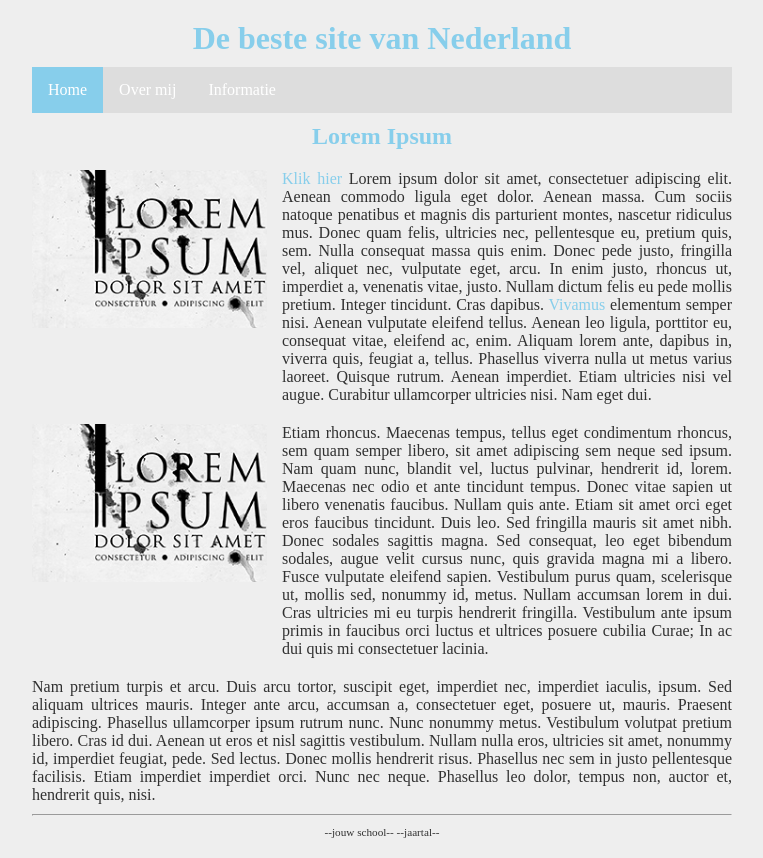
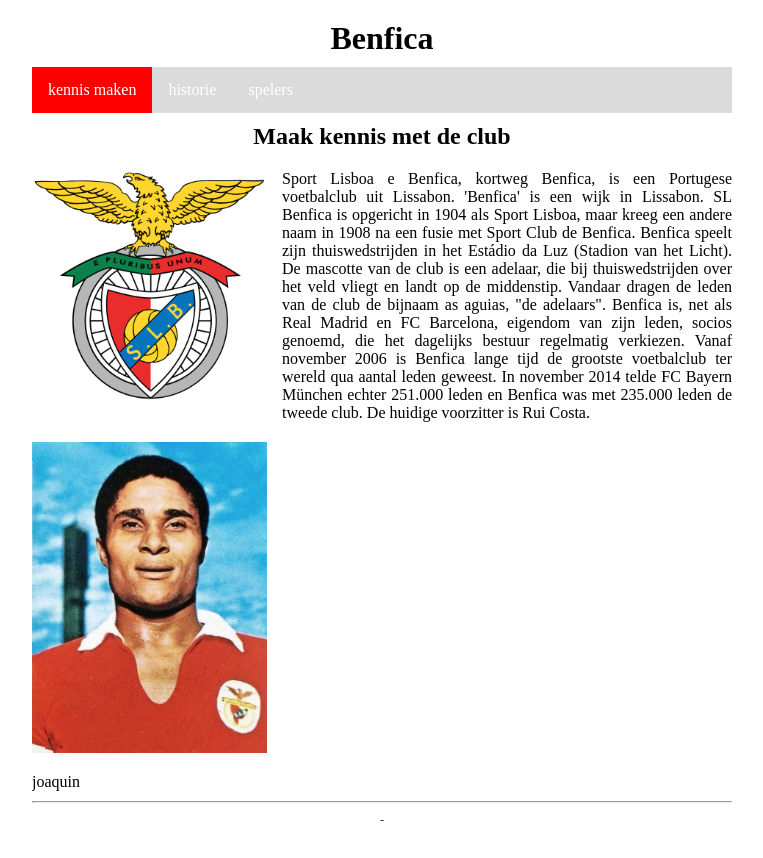
Before and after one commit to emmaus-4h/website-4hin2-joaquin, a plain HTML site: page index.html in a window 1280 px wide. Shown: the whole page, without its empty margins (258-1021 px from the left). Drawn offline with Linux system fonts and the light colour scheme.

Commit message:
commit na overzetten

```diff
--- a/index.html
+++ b/index.html
@@ -12,66 +12,48 @@
   <div class="page">
 
     <header>
-      <h1 id="hoofdtitel" class="belangrijk">De beste site van Nederland</h1>
+      <h1 id="hoofdtitel" class="belangrijk">Benfica</h1>
     </header>
 
     <nav>
       <ul>
-        <li><a class="active" href="index.html">Home</a></li>
-        <li><a href="overmij.html">Over mij</a></li>
-        <li><a href="info.html">Informatie</a></li>
+        <li><a class="active" href="index.html">kennis maken</a></li>
+        <li><a href="overmij.html">historie</a></li>
+        <li><a href="info.html">spelers</a></li>
       </ul>
     </nav>
 
     <main>
-      <h2>Lorem Ipsum</h2>
+      <h2>Maak kennis met de club
+    </h2>
 
       <div class="item">
-        <img class="item-plaatje" src="afbeeldingen/loremipsum.jpg" alt="lorem ipsum">
-        <p class="item-tekst">
-          <a href="http://nu.nl">Klik hier</a> Lorem ipsum dolor sit amet, consectetuer adipiscing elit. Aenean commodo
-          ligula eget dolor. Aenean massa. Cum sociis natoque penatibus et magnis dis parturient montes, nascetur
-          ridiculus mus. Donec quam felis, ultricies nec, pellentesque eu, pretium quis, sem. Nulla consequat massa quis
-          enim. Donec pede justo, fringilla vel, aliquet nec, vulputate eget, arcu. In enim justo, rhoncus ut, imperdiet
-          a, venenatis vitae, justo. Nullam dictum felis eu pede mollis pretium. Integer tincidunt. Cras dapibus. <a
-            href="http://www.encyclo.nl/begrip/dum%20vivimus%20vivamus">Vivamus</a> elementum semper nisi. Aenean
-          vulputate eleifend tellus. Aenean leo ligula, porttitor eu, consequat vitae, eleifend ac, enim. Aliquam lorem
-          ante, dapibus in, viverra quis, feugiat a, tellus. Phasellus viverra nulla ut metus varius laoreet. Quisque
-          rutrum. Aenean imperdiet. Etiam ultricies nisi vel augue. Curabitur ullamcorper ultricies nisi. Nam eget dui.
-        </p>
+        <img class="item-plaatje" src="afbeeldingen/SL_Benfica_logo.svg.png" alt="lorem ipsum">
+        <p> Sport Lisboa e Benfica, kortweg Benfica, is een Portugese voetbalclub uit Lissabon. 'Benfica' is een wijk in Lissabon. SL Benfica is opgericht in 1904 als Sport Lisboa, maar kreeg een andere naam in 1908 na een fusie met Sport Club de Benfica.
+
+        Benfica speelt zijn thuiswedstrijden in het Estádio da Luz (Stadion van het Licht). De mascotte van de club is een adelaar, die bij thuiswedstrijden over het veld vliegt en landt op de middenstip. Vandaar dragen de leden van de club de bijnaam as aguias, "de adelaars".
+
+        Benfica is, net als Real Madrid en FC Barcelona, eigendom van zijn leden, socios genoemd, die het dagelijks bestuur regelmatig verkiezen. Vanaf november 2006 is Benfica lange tijd de grootste voetbalclub ter wereld qua aantal leden geweest. In november 2014 telde FC Bayern München echter 251.000 leden en Benfica was met 235.000 leden de tweede club. De huidige voorzitter is Rui Costa.
+
+</p>
       </div>
 
       <div class="item">
-        <img class="item-plaatje" src="afbeeldingen/loremipsum.jpg" alt="lorem ipsum">
+        <img class="item-plaatje" src="afbeeldingen/Eusebio-585x775.jpg" alt="lorem ipsum">
         <p class="item-tekst">
-          Etiam rhoncus. Maecenas tempus, tellus eget
-          condimentum rhoncus, sem quam semper libero, sit amet adipiscing sem neque sed ipsum. Nam quam nunc, blandit
-          vel, luctus pulvinar, hendrerit id, lorem. Maecenas nec odio et ante tincidunt tempus. Donec vitae sapien ut
-          libero venenatis faucibus. Nullam quis ante. Etiam sit amet orci eget eros faucibus tincidunt. Duis leo. Sed
-          fringilla mauris sit amet nibh. Donec sodales sagittis magna. Sed consequat, leo eget bibendum sodales, augue
-          velit cursus nunc, quis gravida magna mi a libero. Fusce vulputate eleifend sapien. Vestibulum purus quam,
-          scelerisque ut, mollis sed, nonummy id, metus. Nullam accumsan lorem in dui. Cras ultricies mi eu turpis
-          hendrerit fringilla. Vestibulum ante ipsum primis in faucibus orci luctus et ultrices posuere cubilia Curae;
-          In
-          ac dui quis mi consectetuer lacinia.
+
         </p>
       </div>
 
       <p>
-        Nam pretium turpis et arcu. Duis arcu tortor, suscipit eget, imperdiet nec, imperdiet iaculis, ipsum. Sed
-        aliquam ultrices mauris. Integer ante arcu, accumsan a, consectetuer eget, posuere ut, mauris. Praesent
-        adipiscing. Phasellus ullamcorper ipsum rutrum nunc. Nunc nonummy metus. Vestibulum volutpat pretium libero.
-        Cras id dui. Aenean ut eros et nisl sagittis vestibulum. Nullam nulla eros, ultricies sit amet, nonummy id,
-        imperdiet feugiat, pede. Sed lectus. Donec mollis hendrerit risus. Phasellus nec sem in justo pellentesque
-        facilisis. Etiam imperdiet imperdiet orci. Nunc nec neque. Phasellus leo dolor, tempus non, auctor et, hendrerit
-        quis, nisi.
+joaquin
       </p>
 
     </main>
 
     <footer>
       <hr />
-      <p class="smalltext">--jouw school-- --jaartal--</p>
+      <p class="smalltext">-</p>
     </footer>
 
   </div>
--- a/style.css
+++ b/style.css
@@ -1,10 +1,9 @@
-/* Instellingen om fouten te helpen vinden,
-   uncomment om aan te zetten */
+/* Instellingen tussen commentaar zijn handig om fouten te helpen vinden, uncomment om aan te zetten */
 
 /* zorg dat elke box een gestippelde rand krijgt,
    zodat je de afmeting goed kunt zien,
-   let op 1: dit kan de layout soms kan wijzigen
-   let op 2: laat 1 sterretje voor { staan als je commentaar weghaalt */
+   letop 1: dit kan de layout soms kan wijzigen
+   letop 2: laat 1 sterretje voor { staan als je commentaar weghaalt */
 /*  * {border: 1px dotted black;}   */
 
 /* zorg dat elke box een doorzichtige donkere achtergrond krijgt,
@@ -12,36 +11,28 @@
    letop: laat 1 sterretje voor { staan als je commentaar weghaalt */
 /*  * {background-color: rgba(0,0,0,5%);}  */
 
-
-/************************* BASISINSTELLINGEN *************************/
-
 /* Basisinstellingen voor alle pagina's, alleen aanpassen als je pro wilt worden */
 
-* {                               /* geldt voor alles */
-  box-sizing: border-box;         /* zorg dat border meetelt bij de width en height van boxen */
-  margin: 0px;                    /* standaard marge 0 pixels */
+* {                                        /* geldt voor alles */
+  box-sizing: border-box;                  /* zorg dat border meetelt bij de width en height van boxen */
+  margin: 0px;                             /* standaard marge 0 */
 }
 
 html, body {                      /* geldt voor html en body */
-  background-color: #EEEEEE;    /* achtergrondkleur lichtgrijs */
-  color: #303030;               /* tekstkleur donkergrijs */
+  margin: 0px;                    /* standaard marge 0 */
+  background-color: #ffffff;    /* achtergrondkleur lichtgrijs */
+  color: #000000;               /* tekstkleur donkergrijs */
 }
 
 div {                             /* geldt voor div */
-  overflow: hidden;               /* zorgt dat een <div> de hoogte krijgt van wat erin zit
-                                     (anders tellen de floats erin niet mee voor de hoogte
-                                     en wordt dus wel eens hoogte 0) */
+  overflow: hidden;               /* zorgt dat DIV de hoogte krijgt van wat erin zit (anders tellen de floats erin niet mee voor de hoogte en wordt dus wel eens hoogte 0) */
 }
 
-
-/************************* ALLE WEBPAGINA'S *************************/
-
-/* Indeling en opmaak voor alle pagina's */
+/* Indeling voor alle pagina's */
 
 .page {
   width: 700px;                   /* vaste breedte van 700 pixels */
-  margin: 10px auto;              /* boven en onder 10 pixels marge,
-                                     links en rechts marge gelijk verdeeld (gecentreerd) */
+  margin: 10px auto;              /* boven en onder 10 pixels marge, links en rechts marge gelijk verdeeld (gecentreerd) */
 }
 
 header, footer {                  /* geldt voor header en footer */
@@ -49,13 +40,11 @@
 }
 
 main {
-  text-align: justify;            /* tekst links en rechts uitvullen */
-}
+  text-align: justify;            /* tekst uitvullen */}
 
 h1, h2, h3 {                      /* geldt voor h1 en h2 en h3 */
   margin: 10px 0px;
   text-align: center;             /* tekst centreren */
-  color: skyblue;
 }
 
 p {
@@ -67,13 +56,26 @@
   margin: 10px 0px;
 }
 
-a {
-  color: skyblue;
-  text-decoration: none;
+/* Indeling voor hoofd pagina */
+
+/* .item {} */ /* hier doen we nog niks mee, dat mag je zelf toevoegen */
+
+.item-plaatje {
+  float:left;
+  width:250px;
+  padding-right: 15px; /* zorgt dat plaatje niet tegen tekst komt */
+}
+.item-tekst {
+  float:right;
+  width: 450px;
 }
 
-a:hover {                         /* <a> als je er met de muis op staat */
-  text-decoration: underline;
+/* Indeling voor sub pagina */
+
+/* Opmaak voor alle pagina's */
+
+h1, h2, h3 {
+      color: black;
 }
 
 .smalltext {
@@ -81,58 +83,42 @@
     font-size: 0.7em;
 }
 
-/************************* NAVIGATIEBALK *************************/
+a {
+    color: black;
+    text-decoration: none;
+}
 
-/* navigatiebalk voor alle pagina's */
+a:hover {
+    text-decoration: underline;
+}
 
-nav ul {                        /* <ul> die child is van <nav> */
+/* Opmaak voor sub pagina's */
+
+/* Navigatiebalk voor alle pagina's */
+nav ul {
     list-style-type: none;
     margin: auto;
     padding: 0;
-  background-color: #dddddd;
+    background-color: #dbdbdb;
     overflow: hidden;
 }
 
-nav ul li {                     /* <li> die child is van <ul> die op zijn beurt child is van <nav> */
+nav ul li {
     float: left;
 }
 
 nav li a {
     display: block;
-  color: white;
+    color: #ffffff;
     text-align: center;
     padding: 14px 16px;
     text-decoration: none;
 }
 
 nav li a:hover {
-  background-color: #aaaaaa;
+    background-color: #c96e6e;
 }
 
 nav li a.active {
-  background-color: skyblue;
+    background-color: red;
 }
-
-
-/************************* HOOFDPAGINA *************************/
-
-/* Indeling en opmaak voor hoofdpagina */
-
-/* .item {} */ /* hier doen we nog niks mee, dat mag je zelf toevoegen */
-
-.item-plaatje {
-  float: left;
-  width: 250px;
-  padding-right: 15px; /* zorgt dat plaatje niet tegen tekst komt */
-}
-
-.item-tekst {
-  float: right;
-  width: 450px;
-}
-
-/************************* SUBPAGINA *************************/
-
-/* Indeling en opmaak voor subpagina */
-
-/* verzin deze zelf... */
```
Also changed, not shown: info.html (+2 -2 lines), overmij.html (+1 -1 lines), afbeeldingen/Eusebio-585x775.jpg (added), afbeeldingen/SL_Benfica_logo.svg.png (added), afbeeldingen/benfica logo.html (added). Lines whose indentation alone changed are shown as unchanged.
